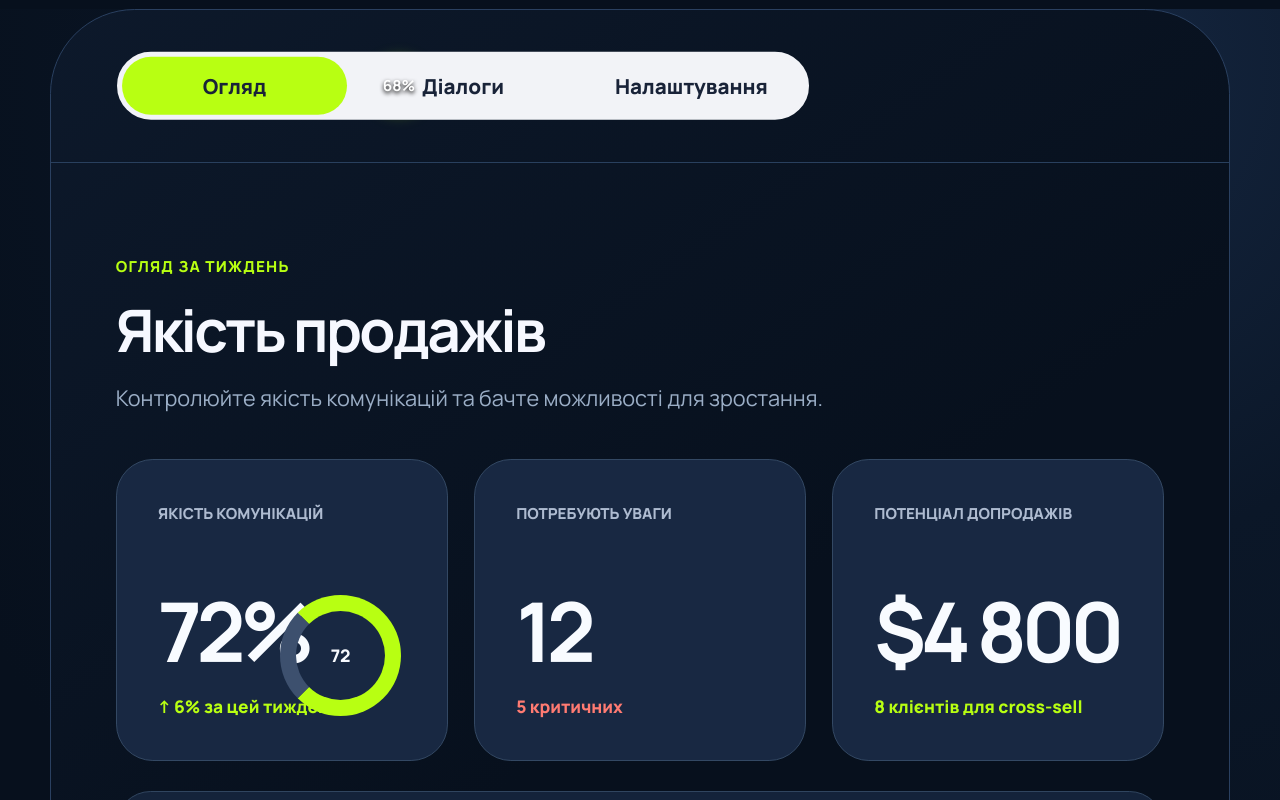
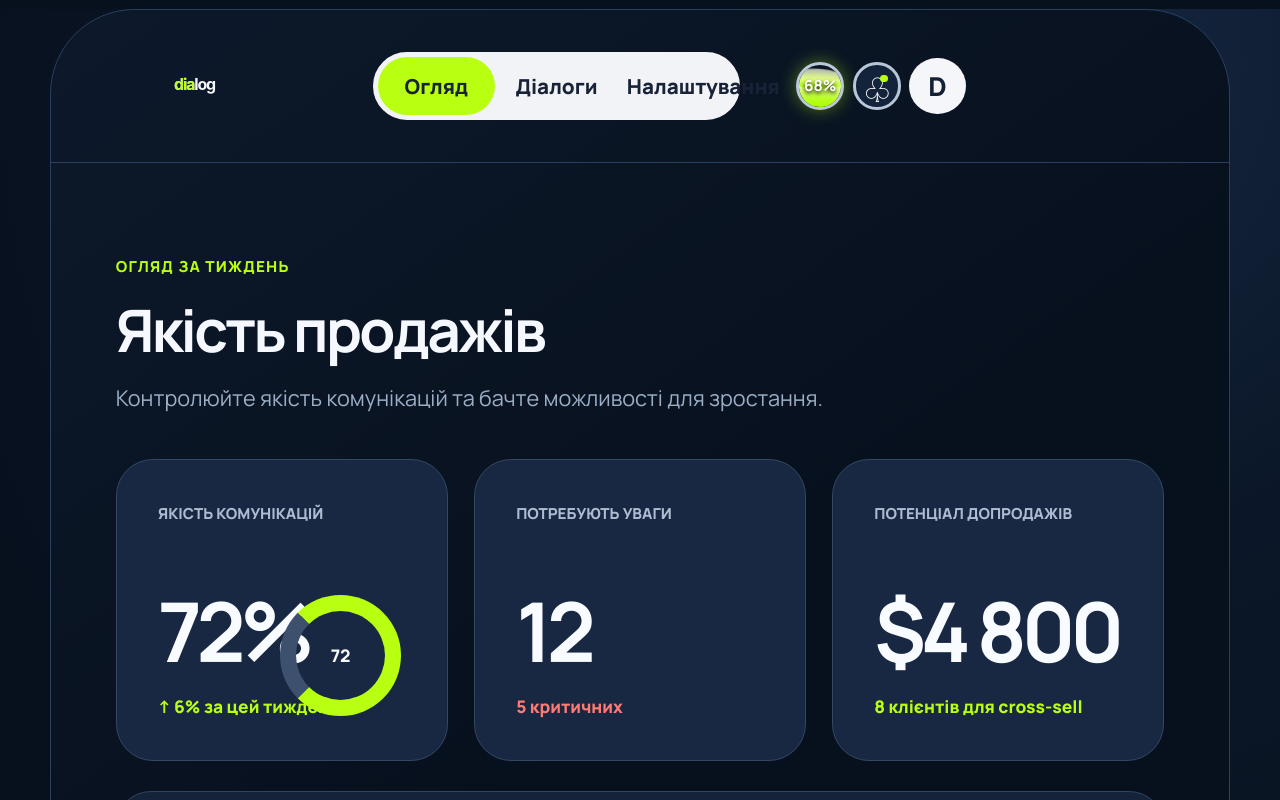
Before and after one commit to dia-consult/dialog, a React (Vite) app: page / in a window 1280 px wide. Shown: the top 800 px of the page. Built offline with nearby package versions, Linux system fonts and the light colour scheme.

Commit message:
Prevent header controls overlapping navigation

```diff
--- a/src/responsive.css
+++ b/src/responsive.css
@@ -28,3 +28,14 @@
 @media(max-width:420px){
   .global-nav-panel{grid-template-columns:1fr;gap:8px}.global-nav-panel .brand{display:none}.global-nav-panel .header-tools{grid-row:1;justify-self:end}.global-nav-panel .main-nav{grid-row:2;grid-column:1/-1;width:100%}.global-nav-panel .main-nav a{font-size:11px}.page{padding-left:14px;padding-right:14px}.page h1,.intro h1{font-size:clamp(31px,10vw,40px);letter-spacing:-1.5px}.player{padding:18px 14px}.recording-audio{height:44px}.scale-slider{grid-template-columns:1fr auto}.scale-slider>span:first-child{display:none}.scale-slider input{grid-column:1/-1}.wave{font-size:18px}.dialog-row{padding:16px}.notice-pop{right:0;left:auto;width:min(290px,calc(100vw - 28px))}
 }
+
+/* Between desktop and tablet, reserve real lanes for the brand and tools. */
+@media(min-width:981px) and (max-width:1449px){
+  .global-nav-panel{display:grid;grid-template-columns:minmax(96px,.7fr) minmax(320px,1.6fr) minmax(142px,.7fr);gap:14px;padding-left:20px;padding-right:20px}
+  .global-nav-panel .main-nav{position:static;transform:none;width:100%;justify-content:stretch}
+  .global-nav-panel .main-nav a{flex:1;min-width:0;padding:14px 8px;text-align:center;white-space:nowrap}
+  .global-nav-panel .brand img{width:108px}
+  .global-nav-panel .header-tools{gap:8px}
+  .global-nav-panel .balance,.global-nav-panel .bell{width:44px;height:44px}
+  .global-nav-panel .avatar{width:52px;height:52px}
+}
```
